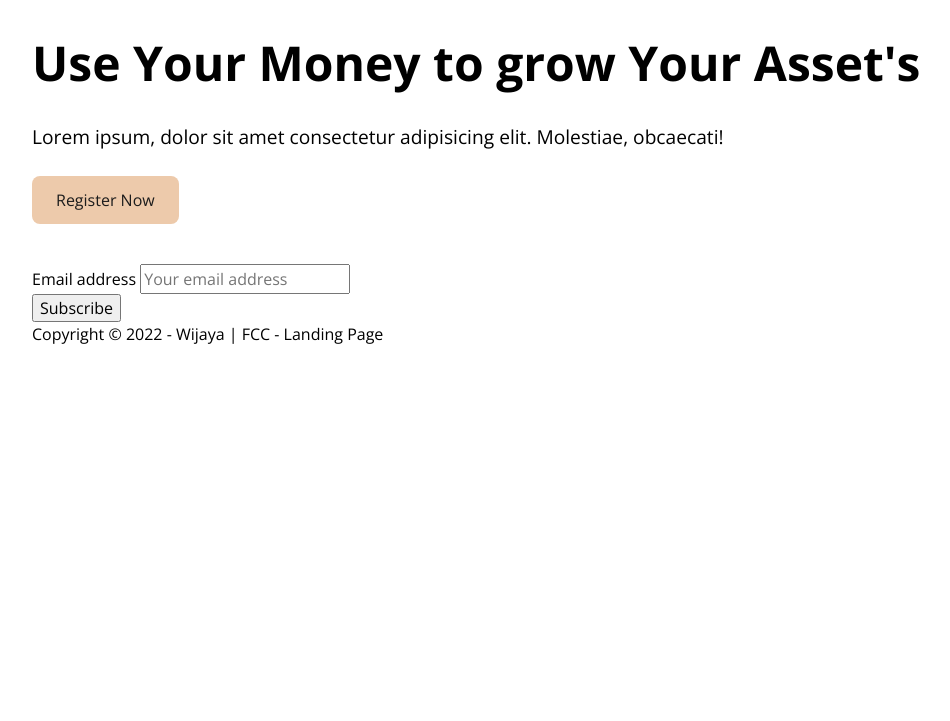
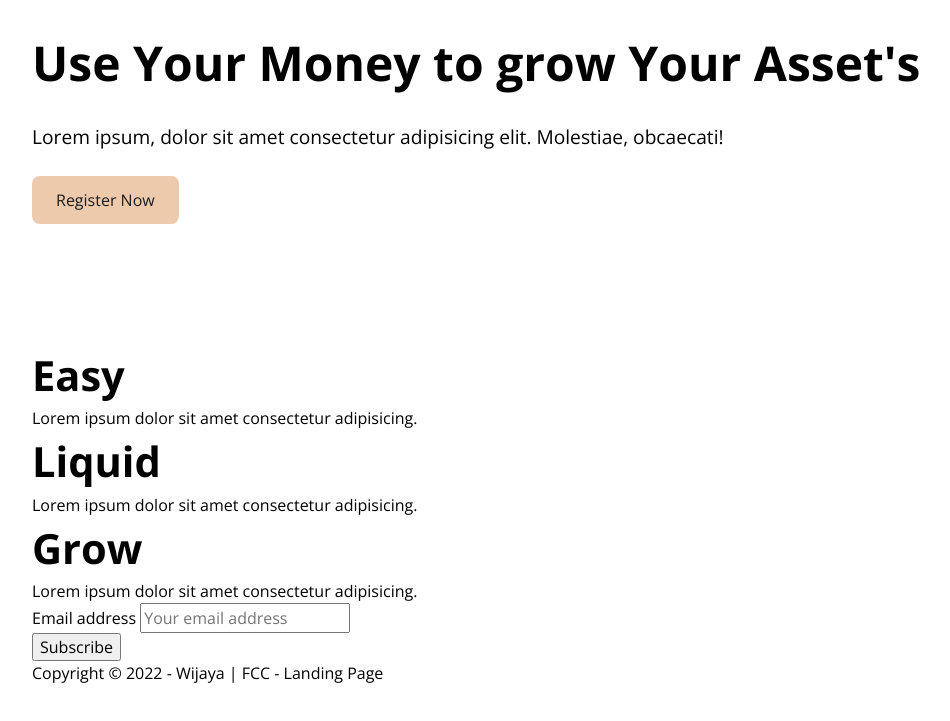
Before and after one commit to Wijayaac/landing-page, a plain HTML site: page index.html in a window 1280 px wide. Shown: the part 69-790 px from the top of the page, without its empty margins (128-1078 px from the left). Drawn offline with nearby package versions, Linux system fonts and the light colour scheme.

Commit message:
feat : feature section

```diff
--- a/assets/scss/pages/_home.scss
+++ b/assets/scss/pages/_home.scss
@@ -18,6 +18,7 @@ h2,
 }
 .hero {
   margin-top: 4rem;
+  margin-bottom: 5rem;
   &__tx-wrp {
     margin-top: 2rem;
     margin-bottom: 1rem;
--- a/index.html
+++ b/index.html
@@ -46,6 +46,22 @@
                 <a href="#" class="hero__cta btn--cta">Register Now</a>
             </div>
         </section>
+        <section class="feature">
+            <ul class="feature__wrp">
+                <li class="feature__list">
+                    <h2 class="feature__name">Easy</h2>
+                    <p class="feature__desc">Lorem ipsum dolor sit amet consectetur adipisicing.</p>
+                </li>
+                <li class="feature__list">
+                    <h2 class="feature__name">Liquid</h2>
+                    <p class="feature__desc">Lorem ipsum dolor sit amet consectetur adipisicing.</p>
+                </li>
+                <li class="feature__list">
+                    <h2 class="feature__name">Grow</h2>
+                    <p class="feature__desc">Lorem ipsum dolor sit amet consectetur adipisicing.</p>
+                </li>
+            </ul>
+        </section>
         <section class="making" id="making">
             <!-- <iframe id="video" width="950" height="534" src="https://www.youtube.com/embed/fgdpvwEWJ9M"
                 title="YouTube video player" frameborder="0"
```
Also changed, not shown: assets/css/style.css, 1 other file.
